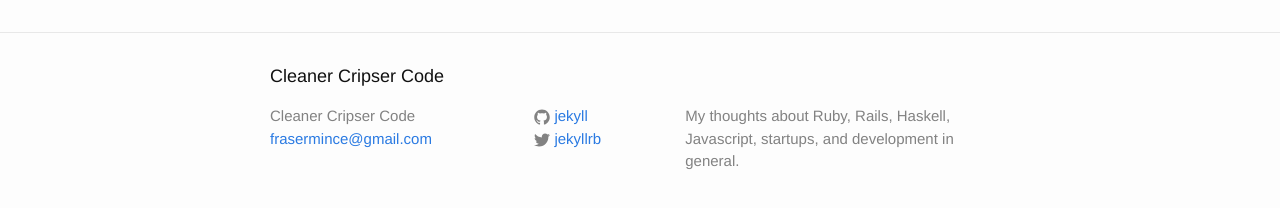
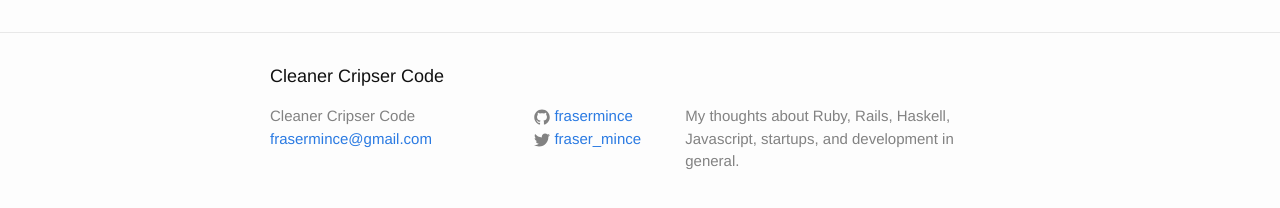
Before and after one commit to frasermince/frasermince.github.io, a Jekyll site: the page built from index.html, in a window 1280 px wide. Shown: the part 264-472 px from the top of the page. Built offline with Jekyll 4.4.1, drawn with Linux system fonts in a browser that asks for light colours.

Commit message:
add github and twitter

```diff
--- a/_config.yml
+++ b/_config.yml
@@ -5,8 +5,8 @@ description: > # this means to ignore newlines until "baseurl:"
   My thoughts about Ruby, Rails, Haskell, Javascript, startups, and development in general.
 baseurl: "" # the subpath of your site, e.g. /blog/
 url: "http://yourdomain.com" # the base hostname & protocol for your site
-twitter_username: jekyllrb
-github_username:  jekyll
+twitter_username: fraser_mince
+github_username:  frasermince
 
 # Build settings
 markdown: kramdown
```
